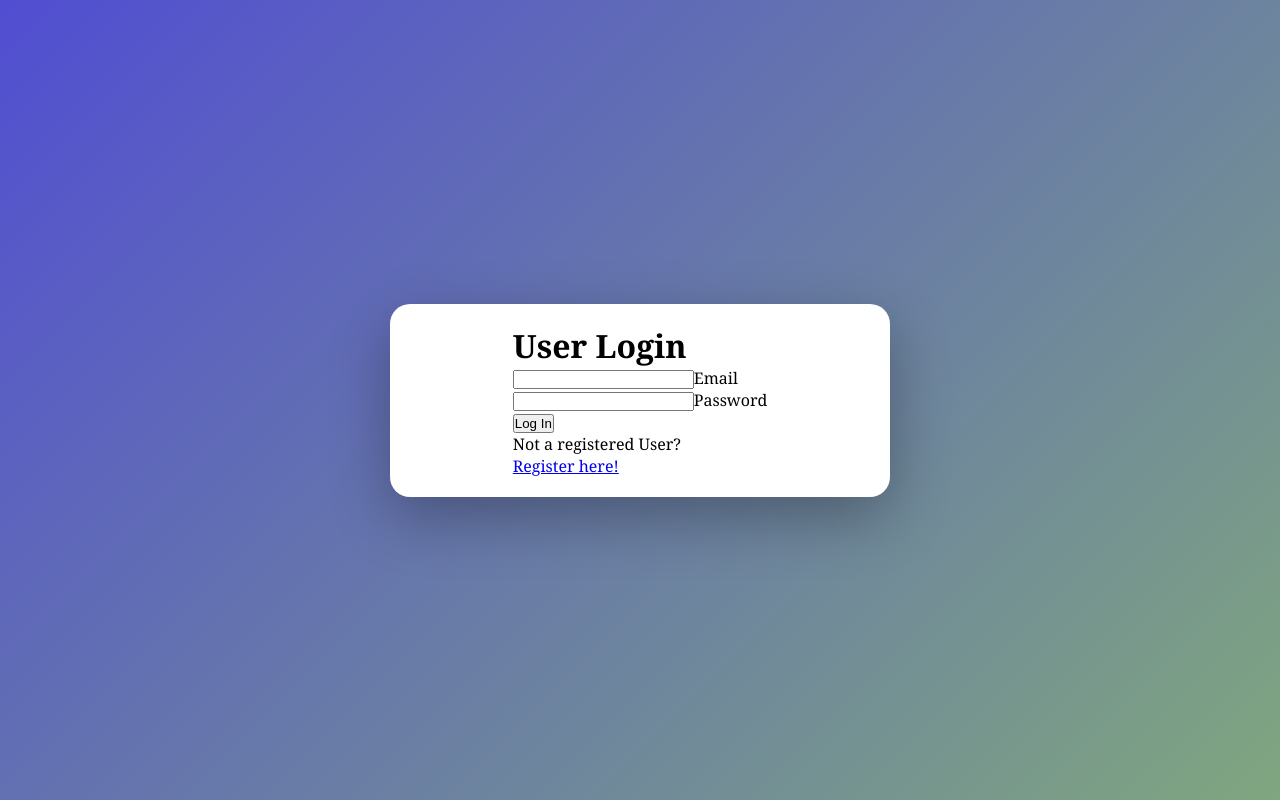
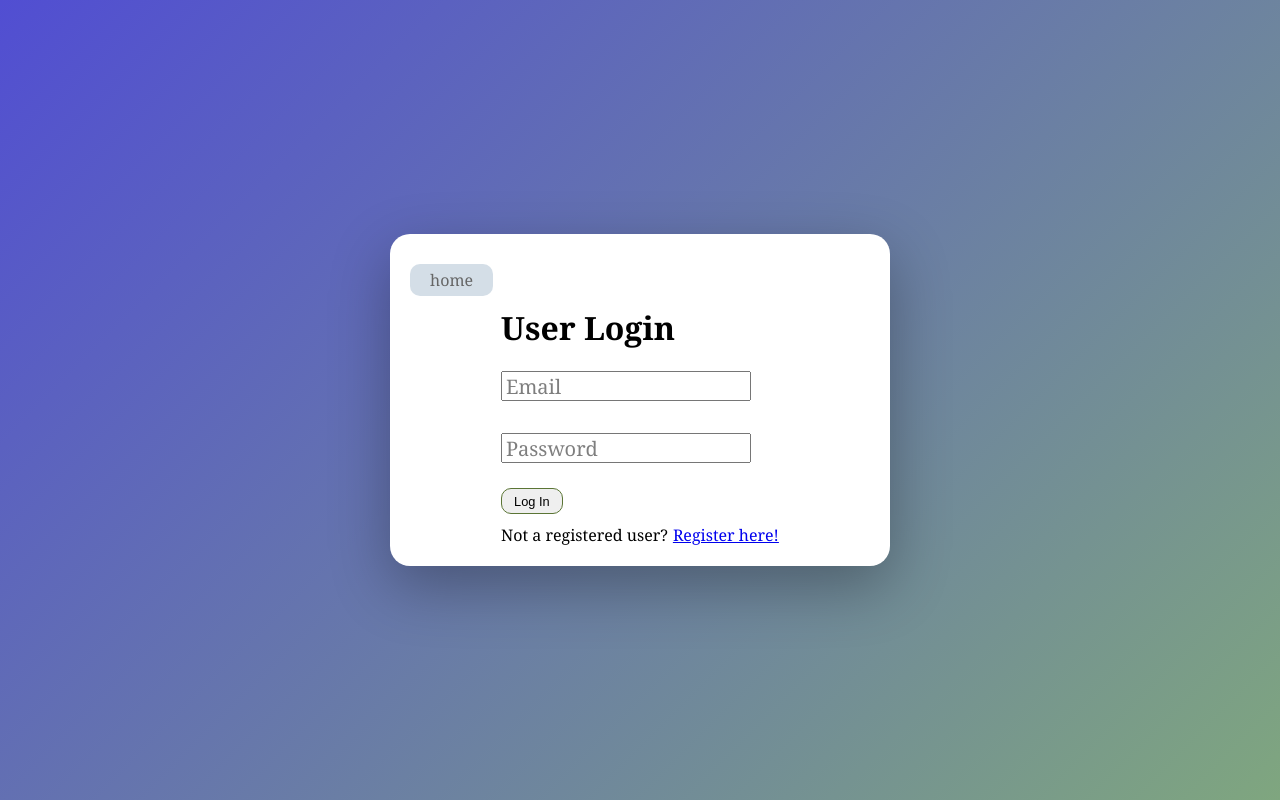
Before and after one commit to housemouse62/poetry-app, a React (Vite) app in the folder apps/frontend/: page /login in a window 1280 px wide. Built offline with nearby package versions, Linux system fonts and the light colour scheme.

Commit message:
polish ui home, login, register

```diff
--- a/apps/frontend/src/pages/Home/Home.css
+++ b/apps/frontend/src/pages/Home/Home.css
@@ -44,17 +44,11 @@ body {
   gap: 15px;
 }
 
-.link:focus-visible {
-  outline: 3px solid #333;
-  outline-offset: 3px;
-}
-
 .home-link-button {
   display: flex;
   flex-direction: column;
   align-items: center;
   justify-content: space-between;
-
   border-radius: 15px;
   font-size: 20px;
   font-weight: bold;
@@ -82,6 +76,11 @@ body {
   background-color: #667eea;
 }
 
+.home-link-button:focus-visible {
+  outline: 2px solid #15161a;
+  outline-offset: 3px;
+}
+
 .home-link-button.dashboard {
   margin-top: 15px;
   min-width: 315px;
--- a/apps/frontend/src/pages/Home/Home.jsx
+++ b/apps/frontend/src/pages/Home/Home.jsx
@@ -44,7 +44,7 @@ export default function Home() {
                   navigate("/dashboard");
                 }}
               >
-                Dashboard
+                make poetry
               </button>
             </div>
           </nav>
--- a/apps/frontend/src/pages/Login/Login.css
+++ b/apps/frontend/src/pages/Login/Login.css
@@ -28,3 +28,69 @@ body {
   width: 100%;
   box-shadow: 0 20px 60px rgba(0, 0, 0, 0.3);
 }
+
+.home-button {
+  background-color: rgb(212, 222, 231);
+  font-size: 16px;
+  font-family: Georgia, sans-serif;
+  color: #666666;
+  padding: 5px 20px;
+  margin: 10px 0;
+  border-radius: 10px;
+  border: none;
+  cursor: pointer;
+}
+
+.home-button:focus-visible {
+  outline: 3px solid #10b981;
+  outline-offset: 2px;
+}
+
+.home-button:hover {
+  background-color: rgb(203, 213, 222);
+}
+
+.home-nav {
+  display: flex;
+  width: 100%;
+}
+
+.form-input {
+  width: 250px;
+  height: 30px;
+  padding-left: 5px;
+  margin-bottom: 10px;
+}
+
+.form-button {
+  margin-top: 15px;
+  font-size: 0.8rem;
+  width: fit-content;
+  border: 1px solid rgb(91, 117, 53);
+  border-radius: 10px;
+  padding: 0.3rem 0.75rem;
+  cursor: pointer;
+  transition:
+    background 0.15s,
+    color 0.15s;
+  margin-bottom: 10px;
+}
+
+.form-button:hover {
+  background: blanchedalmond;
+  color: black;
+}
+
+.form-button:focus-visible {
+  outline: 3px solid rgb(91, 117, 53);
+  outline-offset: 2px;
+}
+
+.error-message {
+  font-weight: bold;
+}
+
+.register-link {
+  display: flex;
+  gap: 5px;
+}
--- a/apps/frontend/src/pages/Login/Login.jsx
+++ b/apps/frontend/src/pages/Login/Login.jsx
@@ -2,6 +2,7 @@ import { useState } from "react";
 import { Link } from "react-router";
 import { useAuth } from "../../context/AuthContext";
 import { useNavigate } from "react-router";
+import "./Login.css";
 
 function Login() {
   const [emailState, setEmailState] = useState("");
@@ -43,6 +44,17 @@ function Login() {
     <>
       <div className="root-app">
         <main className="root-container">
+          <nav aria-label="Page navigation" className="home-nav">
+            <button
+              className="home-button"
+              aria-label="Go to Homepage"
+              onClick={() => {
+                navigate("/");
+              }}
+            >
+              home
+            </button>
+          </nav>
           <div className="login-div">
             <form className="login-form" onSubmit={handleSubmit}>
               <div className="form-fields">
@@ -91,10 +103,12 @@ function Login() {
                 {error}
               </p>
             )}
-            <p>Not a registered User?</p>
-            <Link className="create-link" to="/register">
-              Register here!
-            </Link>
+            <div className="register-link">
+              <p>Not a registered user?</p>
+              <Link className="create-link" to="/register">
+                Register here!
+              </Link>
+            </div>
           </div>
         </main>
       </div>
--- a/apps/frontend/src/pages/Register/Register.css
+++ b/apps/frontend/src/pages/Register/Register.css
@@ -28,3 +28,67 @@ body {
   width: 100%;
   box-shadow: 0 20px 60px rgba(0, 0, 0, 0.3);
 }
+
+.register-nav {
+  display: flex;
+  width: 100%;
+}
+
+label {
+  display: flex;
+  flex-direction: column-reverse;
+}
+
+label > span {
+  transition: all 0.2s;
+  transform-origin: top left;
+}
+
+label
+  > :is(input, textarea)[placeholder=" "]:not(:focus):placeholder-shown
+  + span {
+  transform: translateY(1.5em) scale(1.25);
+  pointer-events: none;
+  opacity: 0.5;
+  margin-left: 5px;
+}
+
+.form-input {
+  width: 250px;
+  height: 30px;
+  padding-left: 5px;
+  margin-bottom: 10px;
+}
+
+.form-button {
+  margin-top: 15px;
+  font-size: 0.8rem;
+  width: fit-content;
+  border: 1px solid rgb(91, 117, 53);
+  border-radius: 10px;
+  padding: 0.3rem 0.75rem;
+  cursor: pointer;
+  transition:
+    background 0.15s,
+    color 0.15s;
+  margin-bottom: 10px;
+}
+
+.form-button:hover {
+  background: blanchedalmond;
+  color: black;
+}
+
+.form-button:focus-visible {
+  outline: 3px solid rgb(91, 117, 53);
+  outline-offset: 2px;
+}
+
+.error-message {
+  font-weight: bold;
+}
+
+.register-user {
+  display: flex;
+  gap: 5px;
+}
--- a/apps/frontend/src/pages/Register/Register.jsx
+++ b/apps/frontend/src/pages/Register/Register.jsx
@@ -2,6 +2,7 @@ import { useState } from "react";
 import { Link } from "react-router";
 import { useAuth } from "../../context/AuthContext";
 import { useNavigate } from "react-router";
+import "./Register.css";
 
 function Register() {
   const [emailState, setEmailState] = useState("");
@@ -69,6 +70,17 @@ function Register() {
     <>
       <div className="root-app">
         <main className="root-container">
+          <nav aria-label="Page navigation" className="register-nav">
+            <button
+              className="home-button"
+              aria-label="Go to Homepage"
+              onClick={() => {
+                navigate("/");
+              }}
+            >
+              home
+            </button>
+          </nav>
           <div className="register-div">
             <form className="register-form" onSubmit={handleSubmit}>
               <div className="form-fields">
@@ -171,19 +183,21 @@ function Register() {
                   </label>
                 </div>
               </div>
+              {error && (
+                <p className="error-message" role="alert">
+                  {error}
+                </p>
+              )}
               <button type="submit" className="form-button login-button">
                 Register
               </button>
             </form>
-            {error && (
-              <p className="error-message" role="alert">
-                {error}
-              </p>
-            )}
-            <p>Already a registered User?</p>
-            <Link className="login-link" to="/login">
-              Login!
-            </Link>
+            <div className="register-user">
+              <p>Already a registered user?</p>
+              <Link className="login-link" to="/login">
+                Login!
+              </Link>
+            </div>
           </div>
         </main>
       </div>
```
